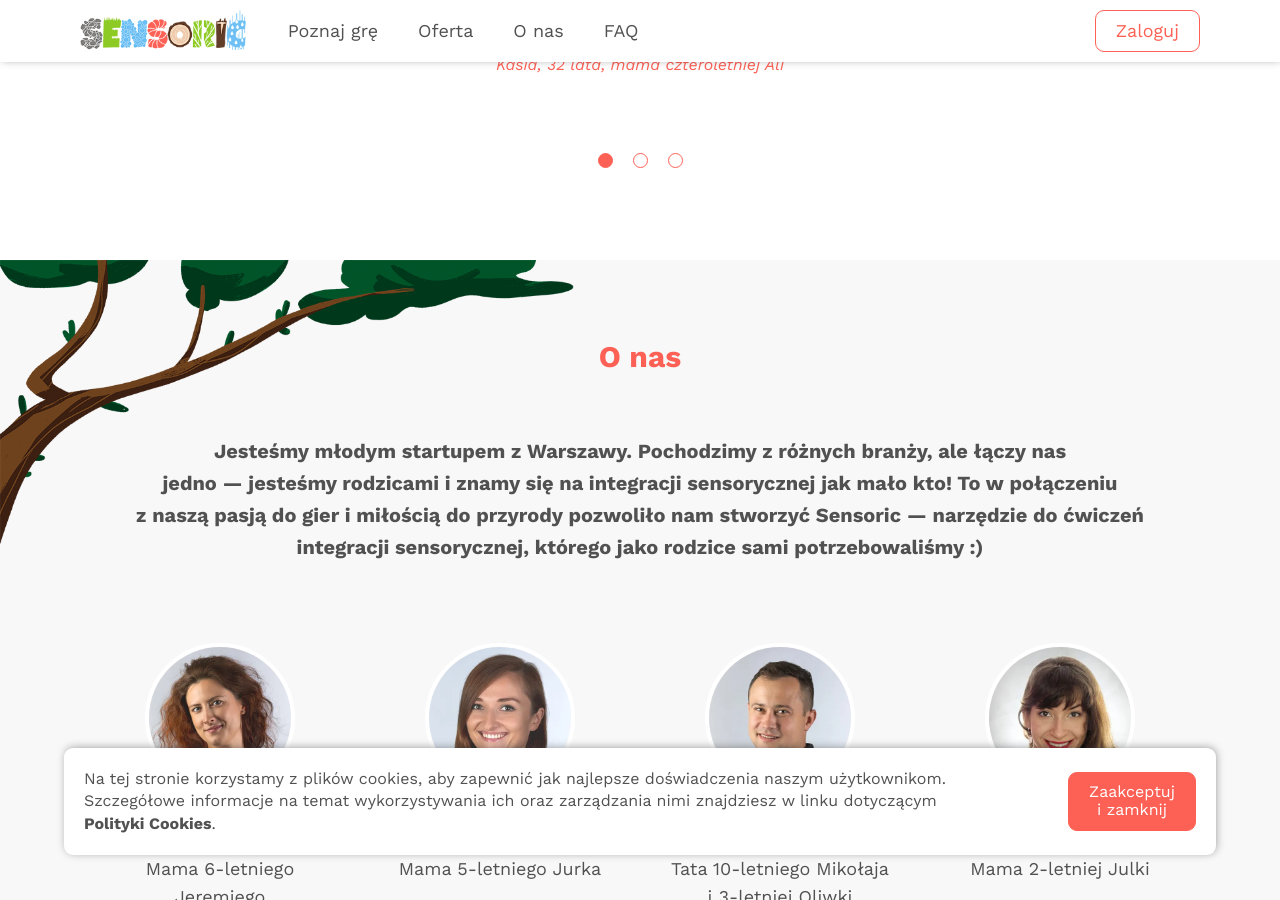
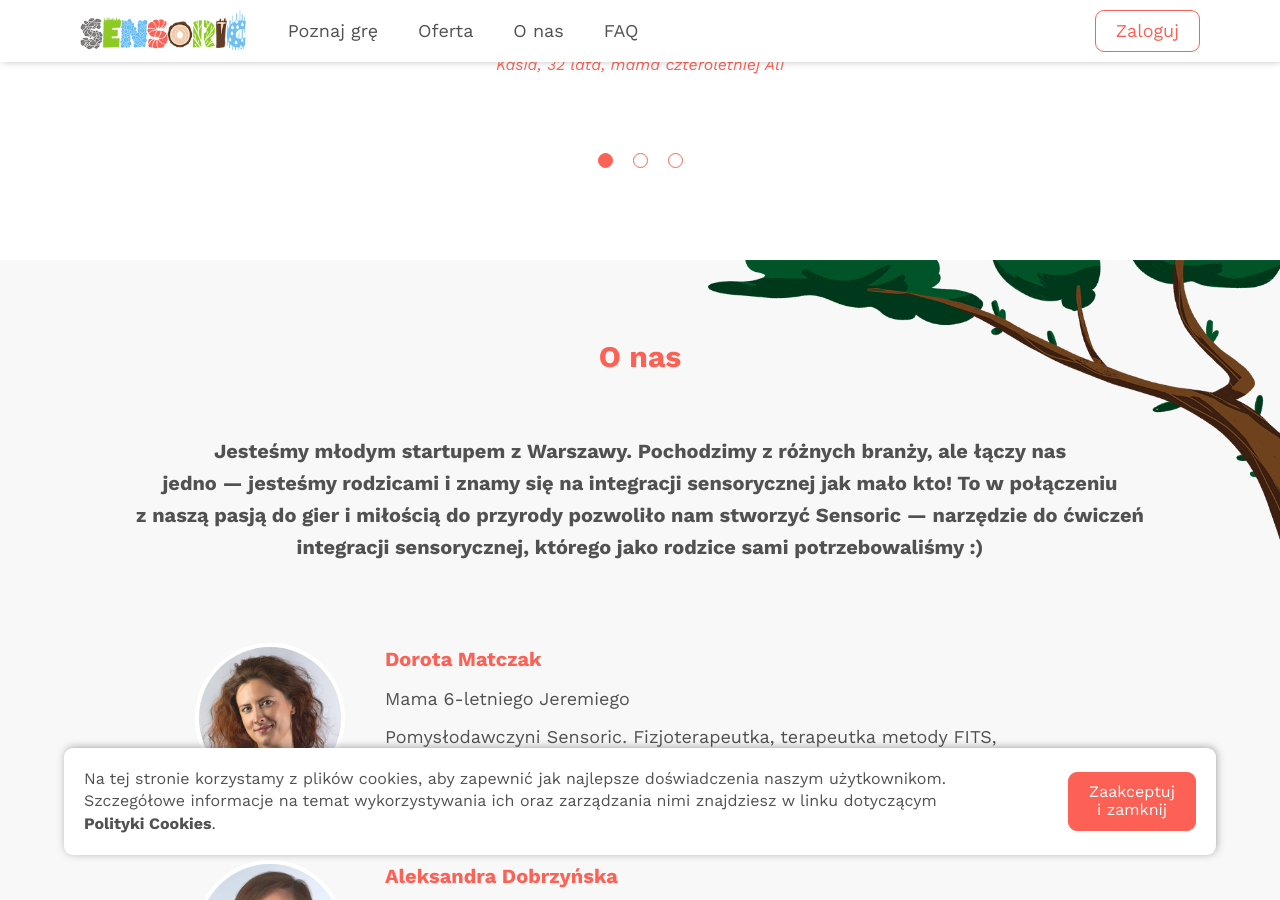
Before and after one commit to awysocka/sensoric-website, a Jekyll site: the page built from index.html, in a window 1280 px wide and 900 px high, scrolled down 3679 px. Built offline with Jekyll 4.4.1, drawn with Linux system fonts in a browser that asks for light colours.

Commit message:
SEN-37 Redesign about us section

```diff
--- a/_includes/about-us-section.html
+++ b/_includes/about-us-section.html
@@ -9,9 +9,11 @@
                     <source srcset="/assets/images/dorota.jpg" type="image/jpg">
                     <img src="/assets/images/dorota.jpg" alt="Dorota Matczak - pomysłodawczyni Sensoric">
                 </picture>
+                <div class="about-us__content">
                     <p class="paragraph paragraph--highlighted-small">Dorota Matczak</p>
                     <p class="paragraph paragraph--center">Mama 6-letniego Jeremiego</p>
                     <p class="paragraph paragraph--center">Pomysłodawczyni Sensoric. Fizjoterapeutka, terapeutka metody FITS, terapeutka integracji sensorycznej. Od ponad 10 lat skutecznie łączy teorię z praktyką zapobiegania i leczenia wad postawy u dzieci i młodzieży.</p>
+                </div>
             </li>
             <li class="about-us__item">
                 <picture>
@@ -19,9 +21,11 @@
                     <source srcset="/assets/images/ola.jpg" type="image/jpg">
                     <img src="/assets/images/ola.jpg" alt="Aleksandra Dobrzyńska - współtwórca gry Sensoric">
                 </picture>
+                <div class="about-us__content">
                     <p class="paragraph paragraph--highlighted-small">Aleksandra Dobrzyńska</p>
                     <p class="paragraph paragraph--center">Mama 5-letniego Jurka</p>
                     <p class="paragraph paragraph--center">Certyfikowana terapeutka integracji sensorycznej. Od wielu lat pracuje z dziećmi, łącząc integracje sensoryczną z fizjoterapią. W Sensoric odpowiada za merytoryczną stronę ćwiczeń</p>
+                </div>
             </li>
             <li class="about-us__item">
                 <picture>
@@ -29,9 +33,12 @@
                     <source srcset="/assets/images/tomasz.jpg" type="image/jpg">
                     <img src="/assets/images/tomasz.jpg" alt="Tomasz Kizerwetter - współtwórca gry Sensoric">
                 </picture>
+                <div class="about-us__content">
                     <p class="paragraph paragraph--highlighted-small">Tomasz Kizerwetter</p>
                     <p class="paragraph paragraph--center">Tata 10-letniego Mikołaja i 3-letniej Oliwki</p>
                     <p class="paragraph paragraph--center">Pedagog, absolwent Akademii Wychowania Fizycznego. Od ponad 10 lat pracuje jako nauczyciel dzieci w wieku wczesnoszkolnym. Miłośnik przyrody, w Sensoric odpowiedzialny za tworzenie historii oraz przygotowywanie ćwiczeń.</p>
+                </div>
+
             </li>
             <li class="about-us__item">
                 <picture>
@@ -39,9 +46,12 @@
                     <source srcset="/assets/images/beata.jpg" type="image/jpg">
                     <img src="/assets/images/beata.jpg" alt="Beata Irzycka -  współtwórca gry Sensoric">
                 </picture>
+                <div class="about-us__content">
                     <p class="paragraph paragraph--highlighted-small">Beata Irzycka</p>
                     <p class="paragraph paragraph--center">Mama 2-letniej Julki</p>
                     <p class="paragraph paragraph--center">Dyplomowana psycholożka i graficzka. W Sensoric sprawuje pieczę nad artystyczną częścią projektu oraz nad tym, by wszystko – od systemu, po najmniejszy komponent każdego boxu – działało tak, jak powinno.</p>
+                </div>
+
             </li>
         </ul>
     </div>
--- a/_sass/_about-us.scss
+++ b/_sass/_about-us.scss
@@ -14,18 +14,17 @@
     &__list {
        width: 100%;
        display: flex;
-       flex-wrap: wrap;
+       flex-direction: column;
+       justify-content: center;
+       align-items: center;
     }
 
     &__item {
         display: flex;
         flex-direction: column;
-        padding: 0 2rem;
-        flex: 1 1 250px;
         justify-content: start;
         text-align: center;
         align-items: center;
-        margin-bottom: 4rem;
 
         img {
             margin: 0 auto 2rem;
@@ -35,6 +34,10 @@
             border-radius: 50%;
         }
     }
+
+    &__item:not(:last-child) {
+        margin-bottom: 4rem;
+    }
 }
 
 // MEDIA QUERIES
@@ -42,39 +45,72 @@
 @include respond(tab-port) {
 
     .about-us {
-        background: url(/assets/images/tree_1.png) $color-super-light-grey no-repeat left top;
+        background-image: url(/assets/images/tree_1.png) ;
+        background-color: $color-super-light-grey;
+        background-position: right top;
+        background-repeat: no-repeat;
         background-size: 48%;
 
         &__wrapper {
             padding: $padding-wrapper-tab-port;
         }
+
+        &__item {
+            display: flex;
+            flex-direction: row;
+            justify-content: start;
+            align-items: flex-start;
+
+            picture {
+               margin-right: 2rem;
+            }
+        }
+
+        &__content {
+            display: flex;
+            flex-direction: column;
+            align-items: flex-start;
+
+            p {
+                max-width: 500px;
+                text-align: start;
+            }
+        }
+
     }
 }
 
 @include respond(tab-land) {
 
     .about-us {
-        background: url(/assets/images/tree_1.png) $color-super-light-grey no-repeat left top;
         background-size: 46%;
+
+        &__item {
+
+            picture {
+                margin-right: 4rem;
+            }
+        }
+
+        &__content {
+
+            p {
+                max-width: 700px;
+            }
+        }
     }
 }
 
 @include respond(desktop) {
 
     .about-us {
-        background: url(/assets/images/tree_1.png) $color-super-light-grey no-repeat left top;
         background-size: 45%;
-
-        &__item {
-            margin-bottom: 0;
-        }
     }
 }
 
 @include respond(big-screen) {
 
     .about-us {
-        background: url(/assets/images/tree_1.png) $color-super-light-grey no-repeat left top;
         background-size: 35%;
     }
 }
--- a/_sass/_typography.scss
+++ b/_sass/_typography.scss
@@ -30,7 +30,6 @@
 .paragraph--center {
     text-align: center;
     max-width: 310px;
-    min-height: 56px;
     margin-bottom: 1rem;
 }
 
```
Also changed, not shown: assets/images/tree_1.png. Lines whose indentation alone changed are shown as unchanged.
